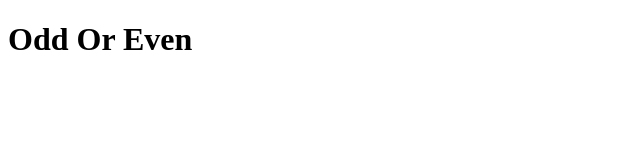
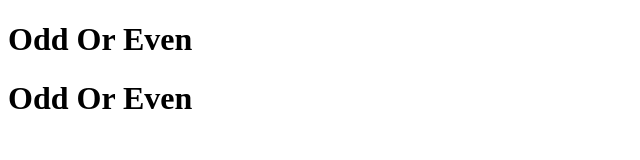
Before and after one commit to milin369/OddOrEven, a plain HTML site: page index.html in a window 1280 px wide. Shown: the whole page, without its empty margins (0-640 px from the left). Drawn offline with Linux system fonts and the light colour scheme.

Commit message:
third commi

```diff
--- a/index.html
+++ b/index.html
@@ -8,6 +8,8 @@
 </head>
 <body>
     <h1>Odd Or Even</h1>
+    <h1>Odd Or Even</h1>
+
 
 </body>
 </html>
```
